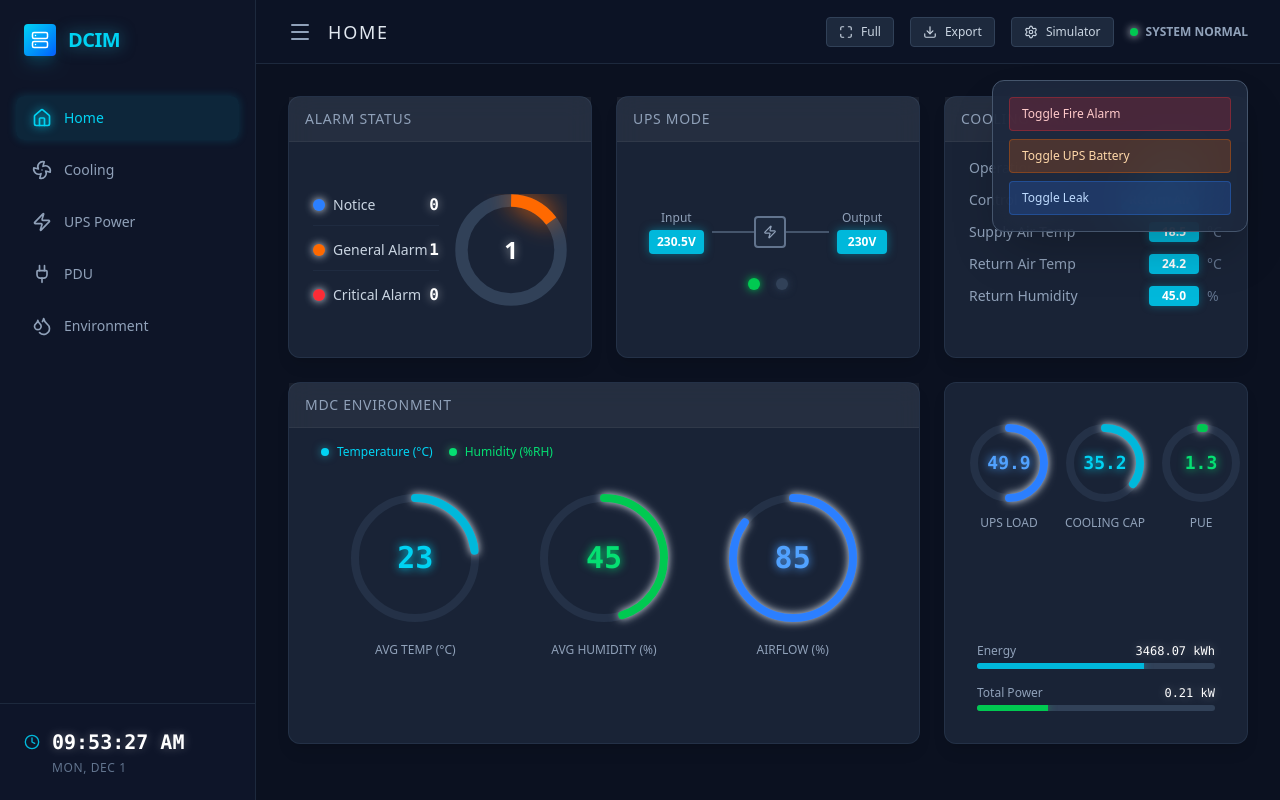
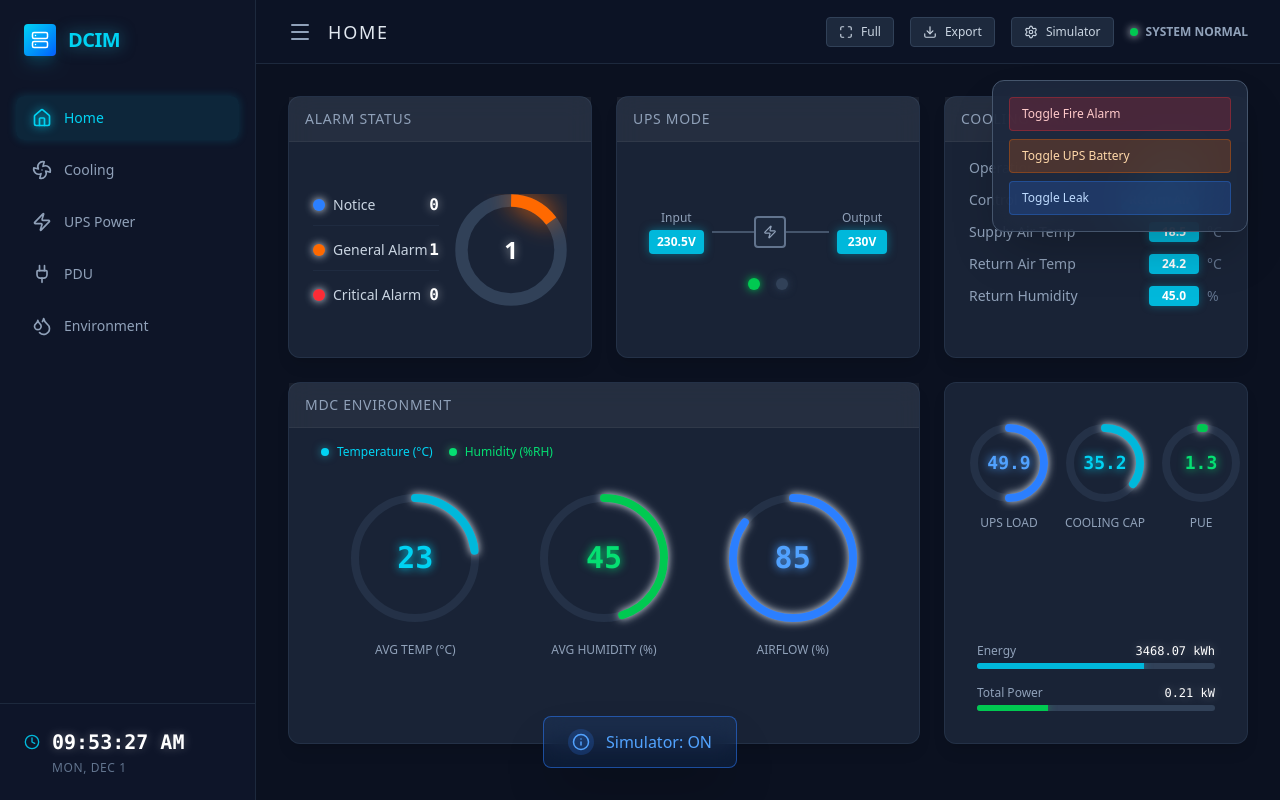
Before and after one commit to divvv19/dcim_dashboard, a React (Vite) app: page / in a window 1280 px wide. Both pictures are taken after a click on the button "Simulator". Built offline with nearby package versions, Linux system fonts and the light colour scheme.

Commit message:
Add Toast Notification system for user feedback

```diff
--- a/src/DCIM.jsx
+++ b/src/DCIM.jsx
@@ -2,7 +2,7 @@ import React, { useState, useEffect, useRef } from 'react';
 import {
     Thermometer, Wind, Zap, Droplets, DoorOpen, AlertTriangle,
     Activity, Server, Fan, Battery, Plug, Flame, Settings,
-    Clock, CheckCircle2, ArrowRight, Home, Menu, Download, Maximize, Minimize, ArrowUp, ArrowDown
+    Clock, CheckCircle2, ArrowRight, Home, Menu, Download, Maximize, Minimize, ArrowUp, ArrowDown, Info, Check
 } from 'lucide-react';
 
 // --- COMPONENT LIBRARY ---
@@ -99,6 +99,21 @@ const AlarmItem = ({ label, count, color }) => (
         <span className="text-white font-mono font-bold drop-shadow-[0_0_5px_rgba(255,255,255,0.5)]">{count}</span>
     </div>
 );
+
+const Toast = ({ message, type = 'success', show }) => {
+    if (!show) return null;
+    const Icon = type === 'success' ? Check : Info;
+    const colorClass = type === 'success' ? 'bg-emerald-500/10 border-emerald-500/50 text-emerald-400' : 'bg-blue-500/10 border-blue-500/50 text-blue-400';
+
+    return (
+        <div className={`fixed bottom-8 left-1/2 -translate-x-1/2 z-50 flex items-center gap-3 px-6 py-3 rounded-lg border backdrop-blur-md shadow-2xl transition-all duration-300 animate-in fade-in slide-in-from-bottom-4 ${colorClass}`}>
+            <div className={`p-1 rounded-full ${type === 'success' ? 'bg-emerald-500/20' : 'bg-blue-500/20'}`}>
+                <Icon size={18} />
+            </div>
+            <span className="font-medium">{message}</span>
+        </div>
+    );
+};
 
 // --- PAGE VIEWS (LAYOUTS) ---
 
@@ -370,6 +385,13 @@ export default function DCIM_Preview() {
     const [currentTime, setCurrentTime] = useState(new Date());
     const [isSidebarOpen, setIsSidebarOpen] = useState(true);
     const [isFullscreen, setIsFullscreen] = useState(false);
+    const [toast, setToast] = useState({ show: false, message: '', type: 'success' });
+
+    // Toast Logic
+    const showToast = (message, type = 'success') => {
+        setToast({ show: true, message, type });
+        setTimeout(() => setToast(prev => ({ ...prev, show: false })), 3000);
+    };
 
     // Mock State
     const [coolingData, setCoolingData] = useState({ supplyTemp: 18.5, returnTemp: 24.2, compressorStatus: true, fanStatus: true, compressorRuntime: 1450, highRoomTemp: false });
@@ -489,6 +511,7 @@ export default function DCIM_Preview() {
         document.body.appendChild(link);
         link.click();
         document.body.removeChild(link);
+        showToast(`Exported: ${fileName}`, 'success');
     };
 
     // Idle Timeout Logic
@@ -577,7 +600,7 @@ export default function DCIM_Preview() {
                             {isFullscreen ? <Minimize size={14} /> : <Maximize size={14} />} {isFullscreen ? 'Exit' : 'Full'}
                         </button>
                         <button onClick={handleExport} className="flex items-center gap-2 text-xs bg-slate-800 px-3 py-1.5 rounded border border-slate-700 text-slate-300 hover:bg-slate-700 transition-colors" title="Export Data"><Download size={14} /> Export</button>
-                        <button onClick={() => setShowSim(!showSim)} className="flex items-center gap-2 text-xs bg-slate-800 px-3 py-1.5 rounded border border-slate-700 text-slate-300 hover:bg-slate-700 transition-colors"><Settings size={14} /> Simulator</button>
+                        <button onClick={() => { setShowSim(!showSim); showToast(`Simulator: ${!showSim ? 'ON' : 'OFF'}`, 'info'); }} className="flex items-center gap-2 text-xs bg-slate-800 px-3 py-1.5 rounded border border-slate-700 text-slate-300 hover:bg-slate-700 transition-colors"><Settings size={14} /> Simulator</button>
                         <div className="flex items-center gap-2">
                             <span className={`w-2 h-2 rounded-full shadow-[0_0_8px_currentColor] ${envData.fireStatus === 'Alarm' ? 'bg-red-500 animate-ping' : 'bg-green-500'}`}></span>
                             <span className="text-xs text-slate-400 uppercase font-bold">{envData.fireStatus === 'Alarm' ? 'CRITICAL ALARM' : 'SYSTEM NORMAL'}</span>
@@ -626,6 +649,9 @@ export default function DCIM_Preview() {
                 </div>
             )}
 
+            {/* Toast Notification */}
+            <Toast {...toast} />
+
             <style>{`
         .custom-scrollbar::-webkit-scrollbar { width: 6px; }
         .custom-scrollbar::-webkit-scrollbar-track { background: rgba(30, 41, 59, 0.5); }
```
